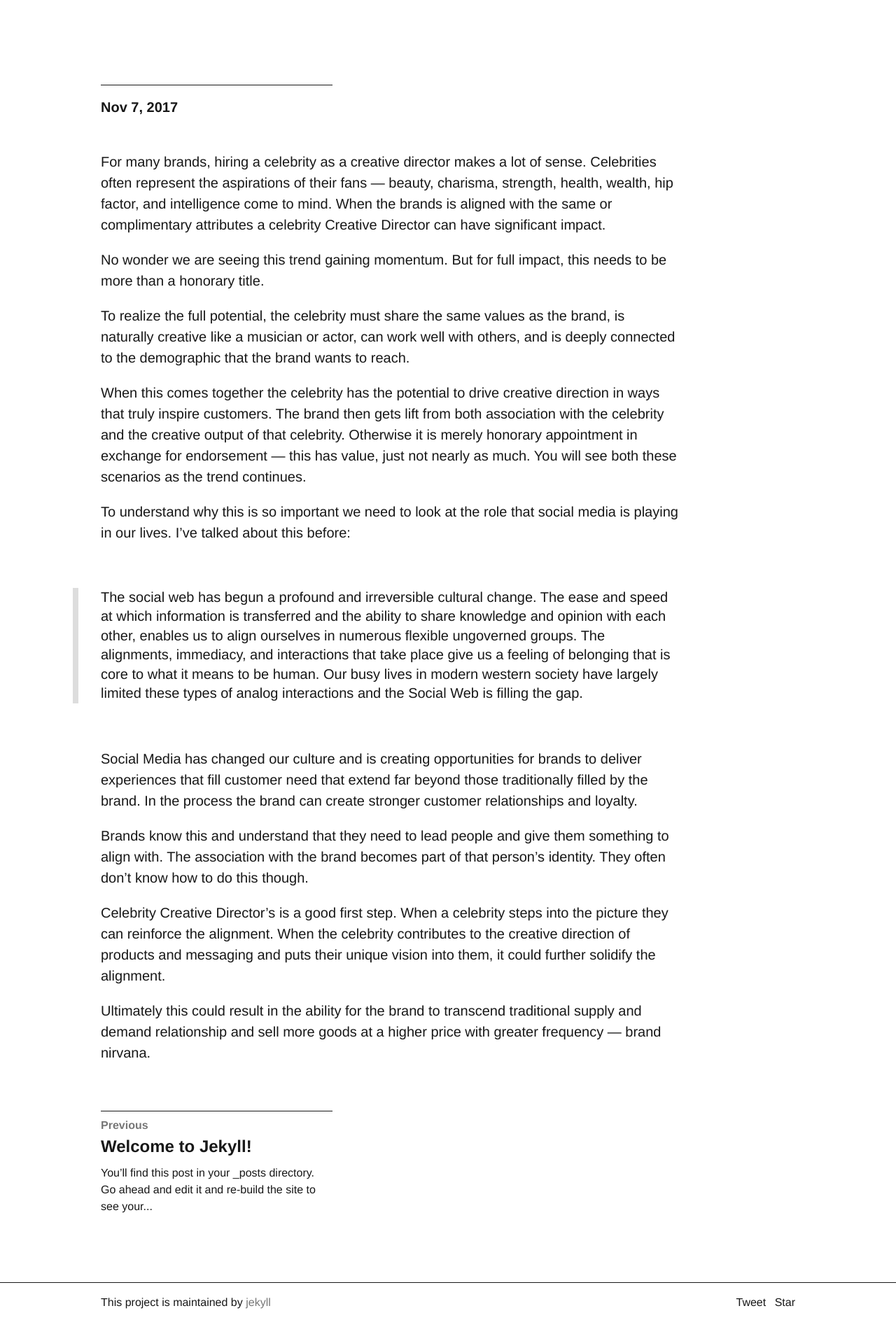
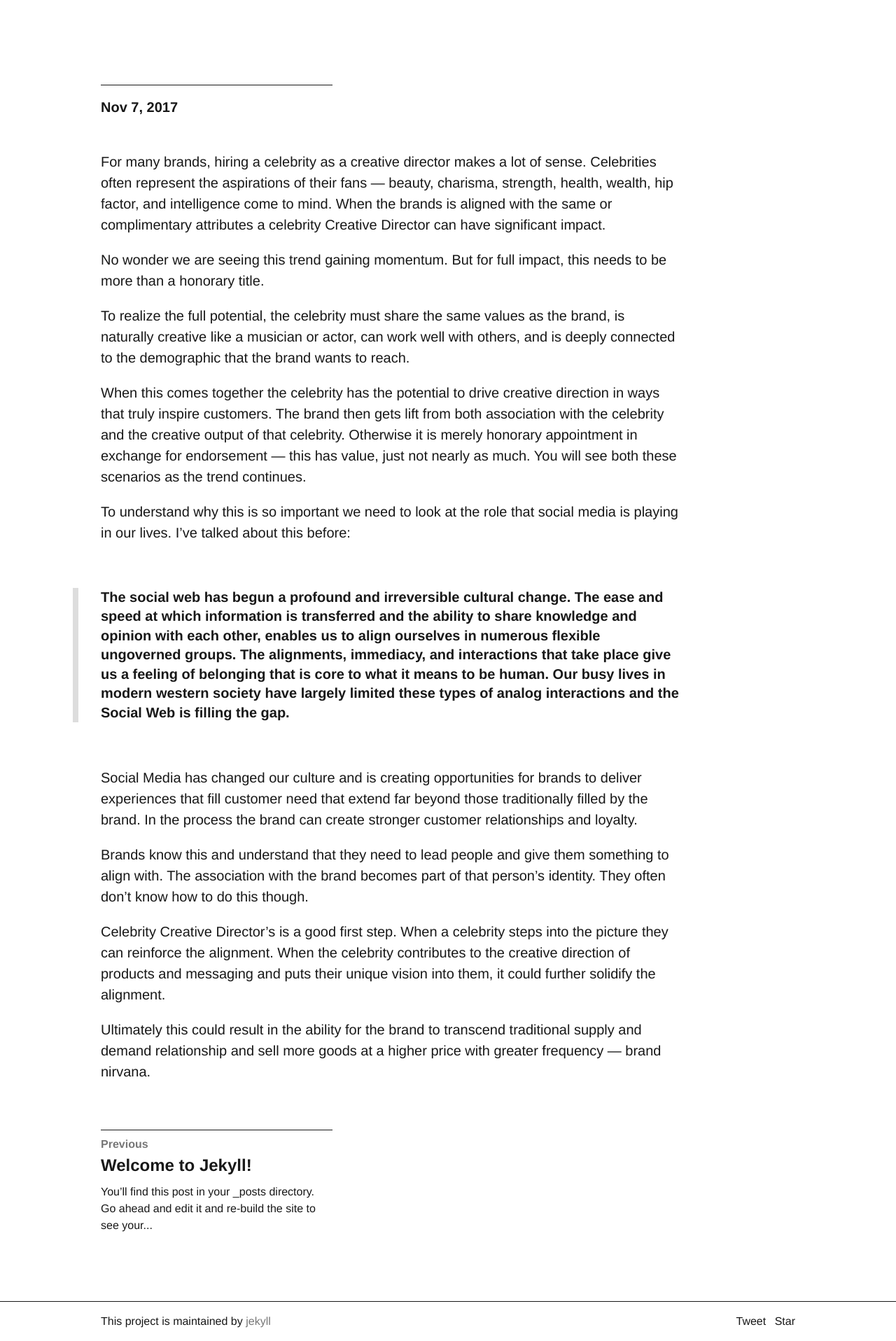
Before and after one commit to Andrewmueller/AM_swiss, a Jekyll site: the page built from _posts/2017-11-07-achieving-brand-nirvana-though-celebrity-creative-direction.md, in a window 1280 px wide. Shown: the part 1029-2945 px from the top of the page at 70% size. Built offline with Jekyll 4.4.1, drawn with Linux system fonts in a browser that asks for light colours; comment, search, counter and statistics services are not loaded; before the commit the page ends 2918 px from its top, so only the background shows below that.

Commit message:
changed to bold

```diff
--- a/_sass/_components.scss
+++ b/_sass/_components.scss
@@ -56,7 +56,7 @@ code {
     padding-left: 20px;
     margin: 40px 0 40px -16px;
     border-left: $spacer-1 solid $color-border;
-    font-weight: light;
+    font-weight: bold;
     //font-style: italic;
 
     /*
```
